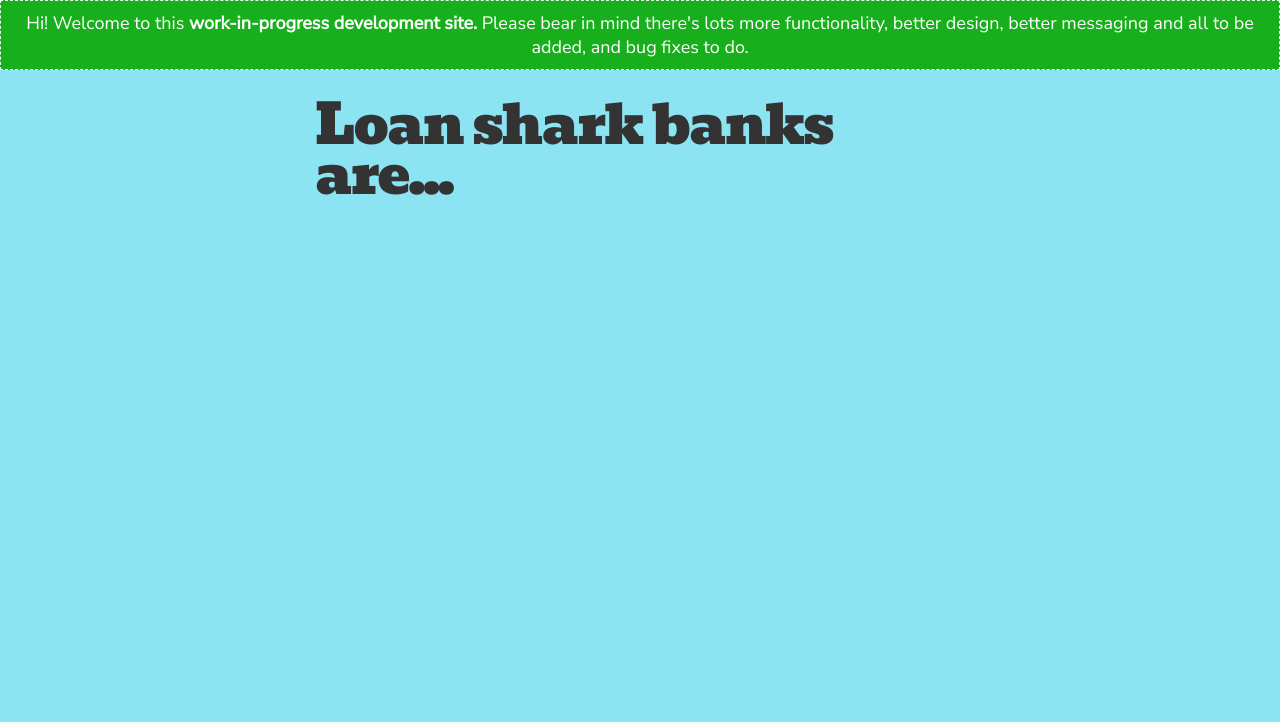
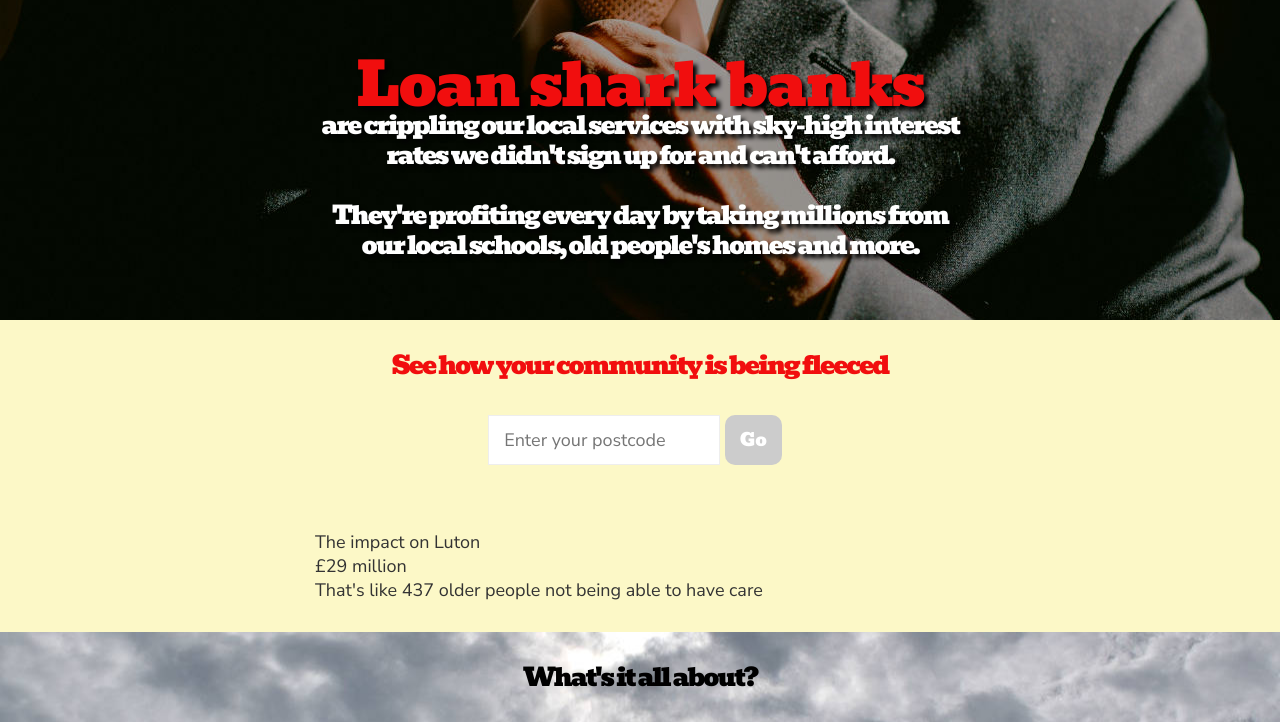
Before and after one commit to joefhall/loan-shark-banks, a PHP site: page / in a window 1280 px wide. Shown: the top 722 px of the page. Before the commit the page ends 195 px from the top, so only its background shows below. Run offline with PHP 8.4, Linux system fonts and the light colour scheme; some libraries are stand-ins or nearby versions; grey boxes are pictures that could not be loaded.

Commit message:
Overall page designed, postcode lookup added

```diff
--- /dev/null
+++ b/app.js
@@ -0,0 +1,15 @@
+
+var app = angular.module('loansharkbanksApp', []);
+angular.module('app', ['ngMessages']);
+
+app.directive("w3TestDirective", function() {
+  return {
+    template : "I was made in a directive constructor!"
+  };
+});
+
+app.directive("getCouncil", function() {
+  return {
+    template : "I was made in a directive constructor!"
+  };
+});
--- /dev/null
+++ b/controller.js
@@ -0,0 +1,20 @@
+
+app.controller('myCtrl', function($scope, $http) {
+
+  $scope.postcode = "";
+
+  $scope.council = {
+    name: "Luton",
+    interestPerYear: 29,
+    humanExample: "437 older people not being able to have care"
+  }
+
+  $scope.getCouncilName = function() {
+    console.log("hello");
+    $http.get("get_council_name.php?postcode=" + $scope.postcode)
+    .then(function(response) {
+        $scope.council.name = response.data;
+    });
+  };
+
+});
--- a/index.php
+++ b/index.php
@@ -15,7 +15,7 @@ header('Content-type: text/html; charset=utf-8');
 
 
   <!DOCTYPE html>
-  <html>
+  <html ng-app="loansharkbanksApp" ng-controller="myCtrl">
 
   <head>
 
@@ -31,12 +31,8 @@ header('Content-type: text/html; charset=utf-8');
 
     <link href="https://fonts.googleapis.com/css?family=Bevan|Nunito+Sans" rel="stylesheet">
 
-    <!-- JQuery -->
-    <script src="//code.jquery.com/jquery-1.10.2.js"></script>
-
-    <!-- JQuery UI -- for Autocomplete -->
-    <script src="jquery-ui.min.js"></script>
-    <link rel="stylesheet" href="jquery-ui.min.css" />
+		<!-- AngularJS -->
+		<script src="https://ajax.googleapis.com/ajax/libs/angularjs/1.4.8/angular.min.js"></script>
 
     <!-- Recaptcha used to check person isn't a bot -->
     <script src='https://www.google.com/recaptcha/api.js'></script>
@@ -56,31 +52,74 @@ header('Content-type: text/html; charset=utf-8');
 
   <body>
 
-		<div id="workinprogress">
-			Hi! Welcome to this <strong>work-in-progress development site.</strong> Please bear in mind there's lots more functionality, better design, better messaging and all to be added, and bug fixes to do.
+		<div id="titles">
+				<div class="holder">
+					<h1>
+						Loan shark banks
+					</h1>
+					<h2>
+						are crippling our local services with sky-high interest rates we didn&apos;t sign up for and can&apos;t afford.
+					</h2>
+					<h2>
+						They&apos;re profiting every day by taking millions from our local schools, old people&apos;s homes and more.
+					</h2>
+			</div>
 		</div>
 
-    <div id="pagecontent">
+			<div id="getstarted">
+				<div class="holder">
+					<h2>
+						See how your community is being fleeced
+					</h2>
+					<form name="myForm">
+						<input type="text" id="postcode" name="postcode" ng-model="postcode" placeholder="Enter your postcode" ng-pattern="/^[a-z]{1,2}[0-9][a-z0-9]?\s?[0-9][a-z]{2}$/i" required ng-minlength="5" ng-maxlength="8" ng-change="">
+						<button id="gobutton" ng-click="getCouncilName()" ng-disabled="myForm.postcode.$invalid">Go</button>
+						<div id="postcodeerror" ng-show="myForm.postcode.$dirty && !myForm.postcode.$valid">Please enter your full UK postcode</div>
+					</form>
+				</div>
+			</div>
 
-      <div id="maincontent">
+			<div id="mycouncil">
+				<div class="holder">
+					<div id="councilname">
+						The impact on {{ council.name }}
+					</div>
+					<div id="amountperyear">
+						&pound;{{ council.interestPerYear }} million
+					</div>
+					<div id="humanexample">
+						That's like {{ council.humanExample }}
+					</div>
+				</div>
+			</div>
 
-        <h1>
-          Loan shark banks are...
-        </h1>
+			<div id="explainer">
+				<div class="holder">
+					<h2>
+						What&apos;s it all about?
+					</h2>
+					<iframe width="560" height="315" src="https://www.youtube.com/embed/y37t8NuPYxQ" frameborder="0" allowfullscreen></iframe>
+					<div id="newsarticles">
+						<a href="http://www.independent.co.uk/news/business/news/sent-loco-by-lobos-the-great-council-loan-controversy-a6922286.html" target="_blank">Read more</a>
+					</div>
+				</div>
+			</div>
 
-
-
-
-      </div>
-
-    </div>
-
+  		<div id="about">
+				<div class="holder">
+					Made for a hackathon in support of
+					<a href="http://debtresistance.uk/" target="_blank">Debt Resistance UK</a>
+				</div>
+			</div>
 
     <script>
 
 
+    </script>
 
-    </script>
+		<!-- AngularJS -->
+		<script src="app.js"></script>
+		<script src="controller.js"></script>
 
   </body>
 
--- a/styles.css
+++ b/styles.css
@@ -1,80 +1,47 @@
 
-html, body { background-color: #8ce4f2; color: #333333; height: 100%; margin: 0; padding: 0; }
+html, body { background-color: #fcf8c7; color: #333333; height: 100%; margin: 0; padding: 0; }
 
-body { font-family: 'Nunito Sans', sans-serif; font-size: 18px; /* Fix for iframes sizing wrongly on iPhone Safari */ width: 1px; min-width: 100%; *width: 100%; }
-
-h1 { font-family: 'Bevan', sans-serif; font-size: 55px; font-weight: 400; letter-spacing: -2px; line-height: 50px; margin-top: 10px; margin-bottom: 0; }
+body { font-family: 'Nunito Sans', sans-serif; font-size: 18px; /* Fix for iframes sizing wrongly on iPhone Safari */ width: 1px; min-width: 100%; *width: 100%; text-align: center; }
 
 a:link, a:visited, a:hover, a:active { color: #ff3333; text-decoration: underline; }
 
-input, textarea { display: block; font-family: 'Nunito Sans', sans-serif; margin-top: 5px; margin-bottom: 5px; padding: 5px; color: #222255; font-size: 18px; border: none; }
+input, textarea { display: inline; font-family: 'Nunito Sans', sans-serif; margin-top: 5px; margin-bottom: 5px; padding: 5px; color: #222255; font-size: 18px; border: none; }
 
 input[type=text], input[type=password], textarea { border: solid 1px #eee; }
 
-#workinprogress { border: dashed 1px white; background-color: #18af1d; padding: 10px; margin-bottom: 10px; color: white; text-align: center; }
-#workinprogress strong { font-weight: bolder; }
+h1 { font-family: 'Bevan', sans-serif; font-size: 60px; font-weight: 500; letter-spacing: -2px; line-height: 50px; margin-top: 10px; margin-bottom: 0; text-align: center; margin: 0; margin-top: 30px; color: #f10e0e; }
+h2 { font-family: 'Bevan', sans-serif; font-size: 25px; font-weight: normal; letter-spacing: -2px; line-height: 30px; margin-top: 10px; margin-bottom: 0; text-align: center; margin: 0; margin-bottom: 30px; color: white; }
+#titles h1, #titles h2 { text-shadow: rgb(3, 3, 3) 4px 4px 4px; }
 
-#pagecontent { text-align: center; width: 100%; }
-#maincontent { display: inline-block; text-align: left; width: 100%; max-width: 650px; overflow: hidden; padding: 10px; margin-bottom: 30px; }
+.holder { text-align: left; width: 100%; max-width: 650px; padding: 10px; margin: 0 auto; padding-bottom: 30px; padding-top: 30px;  }
 
-#examplevideos { margin-top: 15px; font-size: 14px; color: #17b6cf; text-align: right; }
-#examplevideos video { width: 100%; height: 416px; margin-top: -28px; }
-@media (max-width: 720px) {
-	#examplevideos video { height: 320px; margin-top: 0; }
-}
-@media (max-width: 320px) {
-	#examplevideos video { height: 180px; margin-top: 0; }
-}
+#titles { background: url(images/banker2.jpg) no-repeat center center fixed; -webkit-background-size: cover; -moz-background-size: cover; -o-background-size: cover; background-size: cover; }
+
+#getstarted { text-align: center; }
+#getstarted h2 { color: #f10e0e; }
+#postcode { width: 200px; padding: 12px; padding-left: 15px; padding-right: 15px; font-size: 18px; }
+#postcodeerror { font-size: 12px; color: #999; }
+#getstarted form { text-align: center; }
+#getstarted button { -webkit-appearance: none; font-family: 'Bevan', sans-serif; padding: 5px; padding-left: 15px; padding-right: 15px; color: #fff; font-size: 18px; cursor: pointer; border: 0; text-decoration: none; -moz-border-radius: 10px; -webkit-border-radius: 10px; border-radius: 10px; margin-right: 10px; line-height: 40px; outline: none; }
+#gobutton { display: inline; background: #f10e0e; }
+#gobutton:disabled { background: #ccc; cursor: not-allowed; }
+
+#mycouncil {}
+
+#explainer { background: url(images/cloudy_sky2.jpg) no-repeat center center fixed; -webkit-background-size: cover; -moz-background-size: cover; -o-background-size: cover; background-size: cover; }
+#explainer .holder { text-align: center; }
+#explainer h2, #explainer a { color: black; }
+#explainer iframe { margin: 0 auto; }
+
+#about {}
+#about .holder { text-align: center; }
+#logo { display: block; margin-top: 10px; }
+
 .unslider-nav { margin-top: -12px; }
 
 #slidingpanel { width: 1200px; }
 .panel { margin-right: 60px; float: left; width: 350px; padding-left: 5px; padding-right: 5px; margin-right: 50px; }
 
-#theresashead { position: relative; top: 8px; }
-#tips { float: right; margin-top: 50px; margin-left: 20px; margin-bottom: 10px; padding: 20px; border-radius: 10px; background-color: #ffeded; max-width: 370px; color: #7777aa; }
-@media (max-width: 320px) {
-	#tips { font-size: 14px; max-width: 100px; margin-top: 0; margin-left: 10px; padding: 15px; }
-}
-
-#textentry { position: relative; }
-#textinput { width: 100%; min-height: 100px; border: 1px solid #cccccc; padding: 10px; outline: none; border-radius: 10px; background-color: #ffffff; line-height: 32px; }
-.recognisedword { display: inline; background-color: #D8DFEA; background-image: url(/images/blank_underline.png); border-radius: 2px; padding-left: 3px; padding-right: 3px; }
-.unrecognisedword { display: inline; background: url(/images/underline.gif) bottom repeat-x; padding-left: 3px; padding-right: 3px; }
-#textinput[placeholder]:empty:before {
-    content: attr(placeholder);
-    color: #999;
-}
-#textinput[placeholder]:empty:focus:before {
-    content: "";
-}
-
-#autocomplete { position: absolute; z-index: 1000; max-height: 85px; overflow-y: scroll; background-color: #eef; width: 150px; padding-top: 0; padding-bottom: 5px; }
-.autocompletematch { padding-left: 7px; padding-right: 10px; }
-.autocompleteselected { background-color: #19cae6; color: white; }
-
-#audiochooser { width: 100%; margin-top: 15px; margin-bottom: 25px; }
-#audiostop { display: none; }
-#audiochooser input { display: none; }
-#audiochooser label { display: inline-block; margin-right: 10px; background: #ffeded; border: 1px solid #cccccc; border-radius: 5px; padding: 10px; }
-#audiochooser input[type="radio"]:checked+label{ background: #ff3333; font-weight: bold; color: white; }
-
-#videoholder { background: transparent url("/images/loading3.gif") no-repeat fixed center center; min-height: 118px; }
-#thevideo { margin: 0; margin-top: 20px; }
-
-#makevideobutton, #backbutton, #facebookbutton, #twitterbutton, #splitbutton, #deletebutton, #approvebutton, #renamebutton, #prevbutton, #nextbutton, #shavestartbutton, #shaveendbutton { -webkit-appearance: none; font-family: 'Bevan', sans-serif; padding: 5px; padding-left: 15px; padding-right: 15px; color: #fff; font-size: 23px; cursor: pointer; border: 0; text-decoration: none; -moz-border-radius: 10px; -webkit-border-radius: 10px; border-radius: 10px; margin-top: 10px; margin-bottom: 15px; margin-right: 10px; line-height: 40px; outline: none; }
-#makevideobutton, #splitbutton, #renamebutton { display: block; width: 200px; background: #ff3333; }
-#approvebutton { display: block; width: 200px; background: green; }
-#shavestartbutton, #shaveendbutton { background: darkblue; }
-#backbutton { display: inline-block; background: #aaaaaa; }
-#facebookbutton { display: inline-block; background: #3b5998; }
-#twitterbutton { display: inline-block; background: #4099FF; }
-#deletebutton { display: block; width: 200px; background: #999999; margin-top: 60px; }
-
-#splitmakerform, #splitvideo, #reviewmakerform, #reviewvideo { margin: 40px; }
-#splitvideo, #reviewvideo { float: right; margin-top: 0; }
-#reviewword { font-weight: bold; font-size: 40px; width: 350px; background-color: rgba(0, 0, 0, 0); border: none; }
-#reviewwordcheck { display: inline; }
-#splitstarthour, #splitstartmin, #splitstartsec, #splitstartframe, #splitendhour, #splitendmin, #splitendsec, #splitendframe { display: inline; width: 35px; }
 
 @media (min-width: 721px) {
 
```
Also changed, not shown: get_council_name.php (added, +31 -0 lines), images/banker.jpg (added), images/banker2.jpg (added), images/cloudy_sky2.jpg (added), images/debt_resistance_logo_small.png (added).
